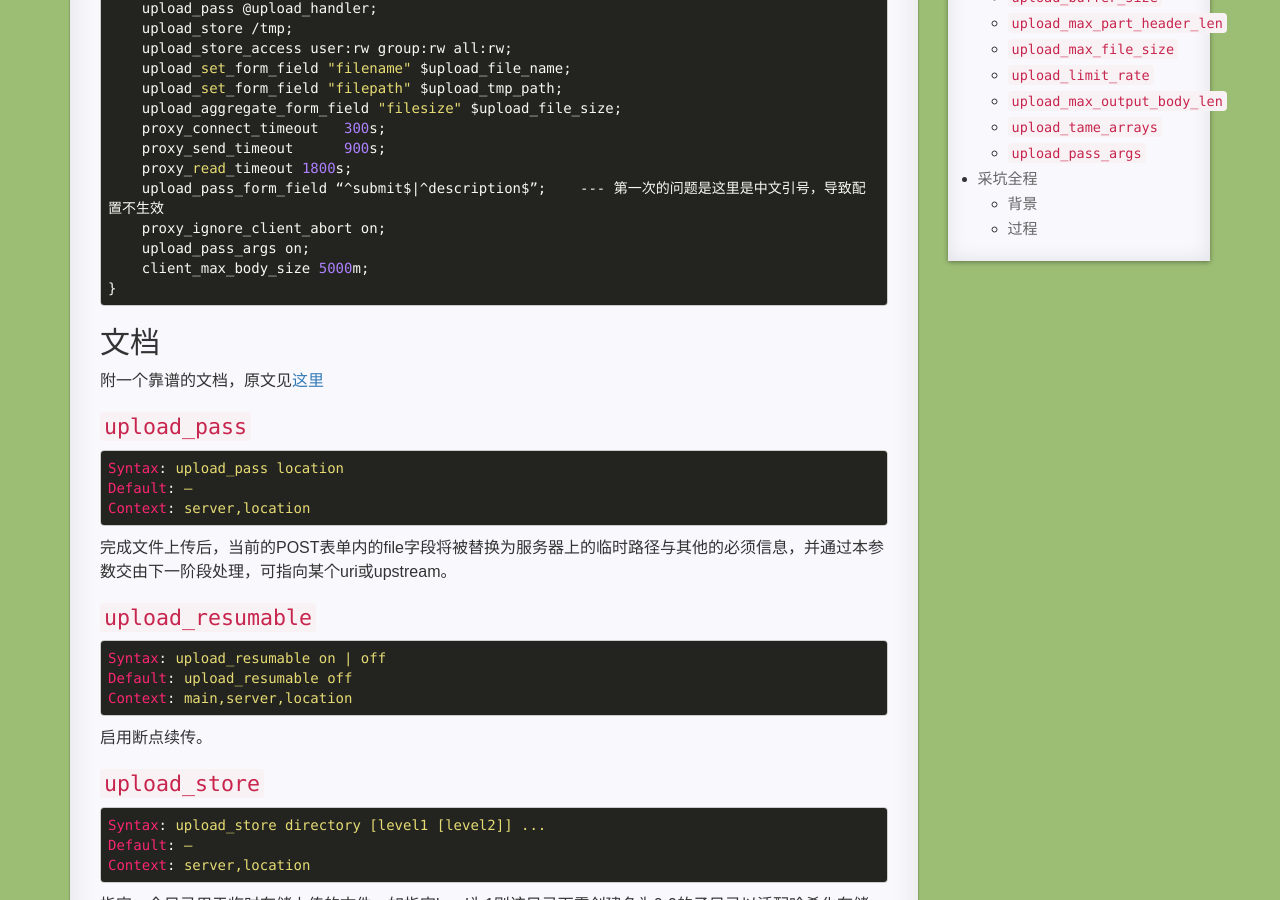
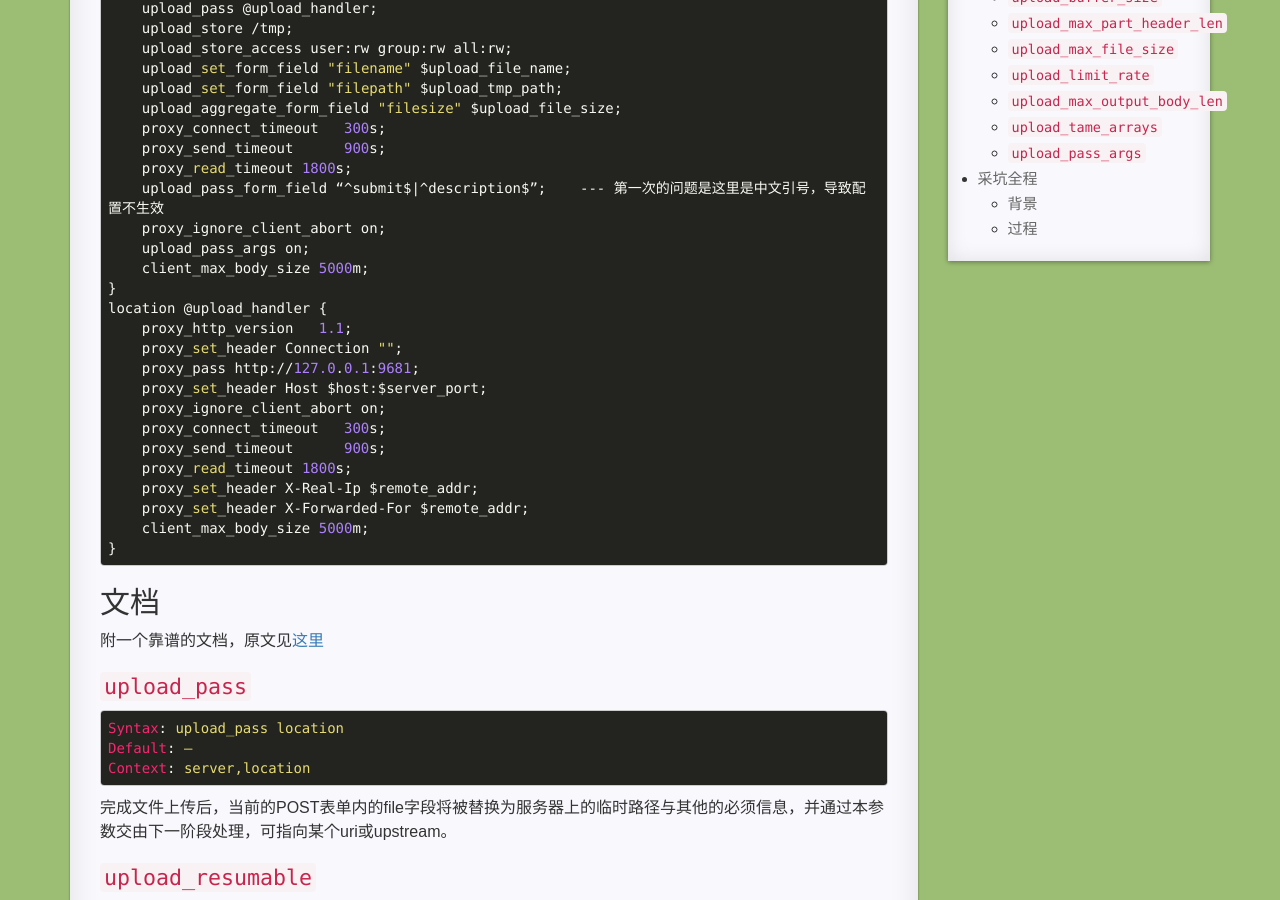
Before and after one commit to linyongchao/linyongchao.github.io, a Jekyll site: the page built from _posts/2021/2021-03-04-nginx-upload-module.md, in a window 1280 px wide and 900 px high, scrolled down 480 px. Built offline with Jekyll 4.4.1, drawn with Linux system fonts in a browser that asks for light colours; comment, search, counter and statistics services are not loaded.

```diff
--- a/_posts/2021/2021-03-04-nginx-upload-module.md
+++ b/_posts/2021/2021-03-04-nginx-upload-module.md
@@ -32,6 +32,19 @@ categories: Nginx
 	    upload_pass_form_field “^submit$|^description$”;	--- 第一次的问题是这里是中文引号，导致配置不生效
 	    proxy_ignore_client_abort on;
 	    upload_pass_args on;
+	    client_max_body_size 5000m;
+	}
+	location @upload_handler {
+	    proxy_http_version   1.1;
+	    proxy_set_header Connection "";
+	    proxy_pass http://127.0.0.1:9681;
+	    proxy_set_header Host $host:$server_port;
+	    proxy_ignore_client_abort on;
+	    proxy_connect_timeout   300s;
+	    proxy_send_timeout      900s;
+	    proxy_read_timeout 1800s;
+	    proxy_set_header X-Real-Ip $remote_addr;
+	    proxy_set_header X-Forwarded-For $remote_addr;
 	    client_max_body_size 5000m;
 	}
 
```
Also changed, not shown: _posts/2019/2019-12-18-nginx.md (+9 -1 lines), _posts/2021/2021-03-19-idea-annotate.md (added, +47 -0 lines), static/img/idea/annotate1.png (added), static/img/idea/annotate2.png (added), static/img/idea/annotate3.png (added).
